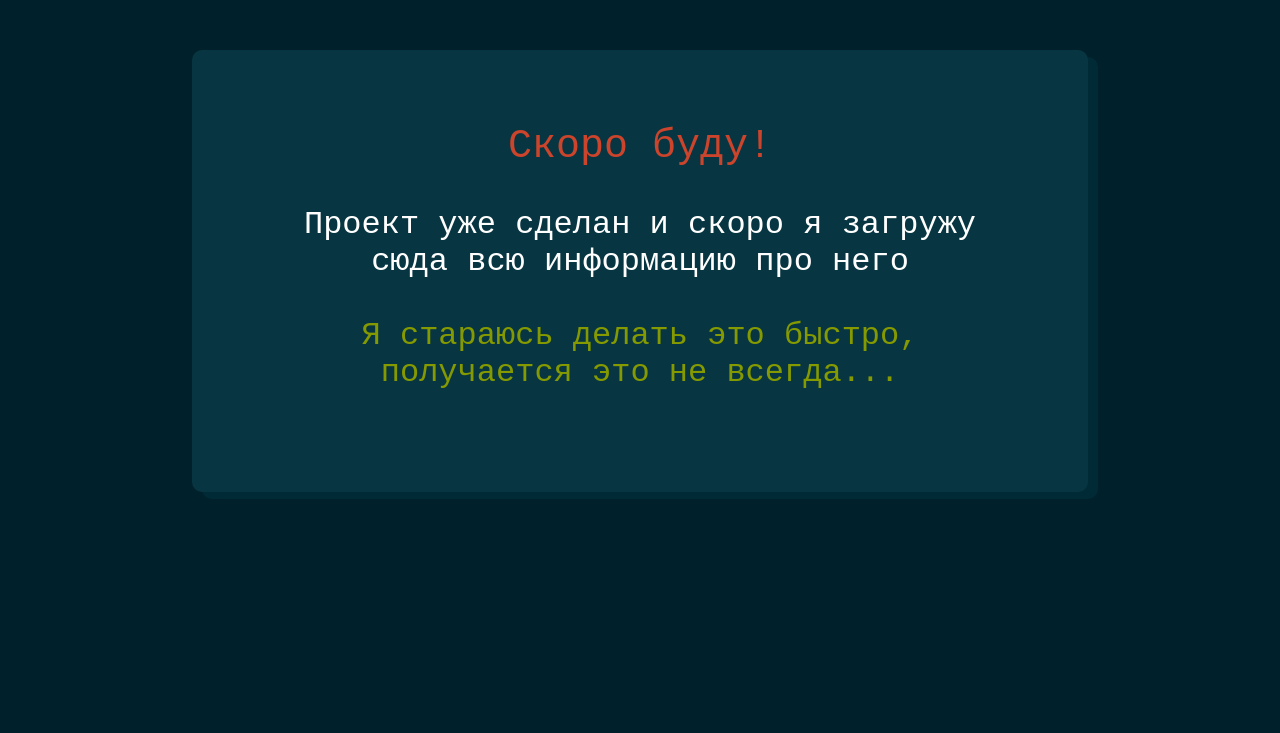
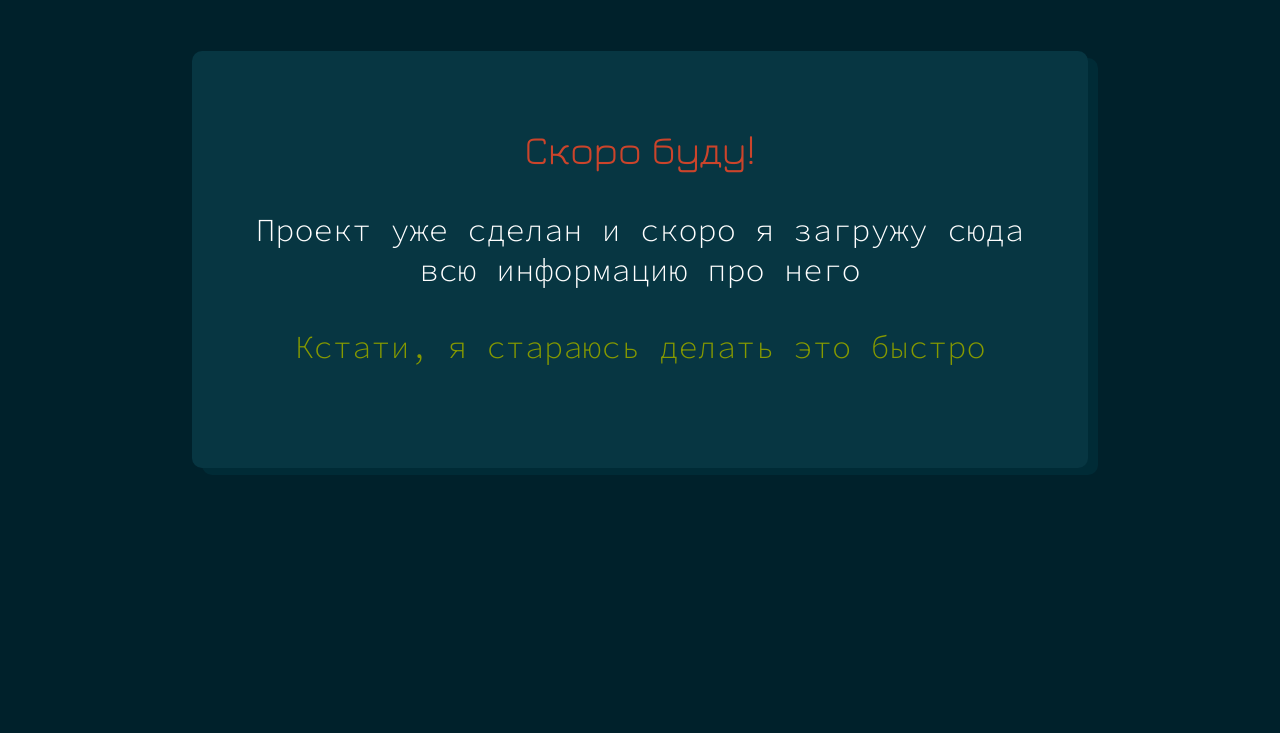
Before and after one commit to isoniazid/isoniazid.github.io, a plain HTML site: page coming_soon.html in a window 1280 px wide. Shown: the part 67-800 px from the top of the page. Drawn offline with Linux system fonts and the light colour scheme.

Commit message:
Add files via upload

```diff
--- a/coming_soon.html
+++ b/coming_soon.html
@@ -20,7 +20,7 @@
     <br>
     <center class ="font_cont">Проект уже сделан и скоро я загружу сюда всю информацию про него</center>
     <br>
-    <center class ="font_extra">Я стараюсь делать это быстро, получается это не всегда...
+    <center class ="font_extra">Кстати, я стараюсь делать это быстро
     </center>
     <br>
     </div>
--- a/css/styles.css
+++ b/css/styles.css
@@ -1,41 +1,97 @@
-A
-{
+/* source-code-pro-300 - latin_cyrillic */
+@font-face {
+    font-family: 'Source Code Pro SMALL';
+    font-style: normal;
+    font-weight: 300;
+    src: local(''),
+        url('../fonts/source-code-pro-v21-latin_cyrillic-300.woff2') format('woff2'),
+        /* Chrome 26+, Opera 23+, Firefox 39+ */
+        url('../fonts/source-code-pro-v21-latin_cyrillic-300.woff') format('woff');
+    /* Chrome 6+, Firefox 3.6+, IE 9+, Safari 5.1+ */
+}
+
+/* source-code-pro-regular - latin_cyrillic */
+@font-face {
+    font-family: 'Source Code Pro';
+    font-style: normal;
+    font-weight: 400;
+    src: local(''),
+        url('../fonts/source-code-pro-v21-latin_cyrillic-regular.woff2') format('woff2'),
+        /* Chrome 26+, Opera 23+, Firefox 39+ */
+        url('../fonts/source-code-pro-v21-latin_cyrillic-regular.woff') format('woff');
+    /* Chrome 6+, Firefox 3.6+, IE 9+, Safari 5.1+ */
+}
+
+/* jura-300 - latin_cyrillic */
+@font-face {
+    font-family: 'Jura-300';
+    font-style: normal;
+    font-weight: 300;
+    src: local(''),
+        url('../fonts/jura-v24-latin_cyrillic-300.woff2') format('woff2'),
+        /* Chrome 26+, Opera 23+, Firefox 39+ */
+        url('../fonts/jura-v24-latin_cyrillic-300.woff') format('woff');
+    /* Chrome 6+, Firefox 3.6+, IE 9+, Safari 5.1+ */
+}
+
+/* jura-regular - latin_cyrillic */
+@font-face {
+    font-family: 'Jura-400';
+    font-style: normal;
+    font-weight: 400;
+    src: local(''),
+        url('../fonts/jura-v24-latin_cyrillic-regular.woff2') format('woff2'),
+        /* Chrome 26+, Opera 23+, Firefox 39+ */
+        url('../fonts/jura-v24-latin_cyrillic-regular.woff') format('woff');
+    /* Chrome 6+, Firefox 3.6+, IE 9+, Safari 5.1+ */
+}
+
+/* jura-700 - latin_cyrillic */
+@font-face {
+    font-family: 'Jura-700';
+    font-style: normal;
+    font-weight: 700;
+    src: local(''),
+        url('../fonts/jura-v24-latin_cyrillic-700.woff2') format('woff2'),
+        /* Chrome 26+, Opera 23+, Firefox 39+ */
+        url('../fonts/jura-v24-latin_cyrillic-700.woff') format('woff');
+    /* Chrome 6+, Firefox 3.6+, IE 9+, Safari 5.1+ */
+}
+
+
+A {
     color: white;
     text-decoration: none;
 }
 
-A:hover
-{
+A:hover {
     text-decoration: none;
     /*color: #673AB7;*/
     color: #00BCD4;
 }
 
-.date
-{
+.date {
     color: #004151;
     text-align: right;
-font-size:10pt;
+    font-size: 10pt;
     margin-right: 5%;
     font-family: sans-serif;
 }
 
-.head
-{
+.head {
     box-shadow: 0px 1px 0px 0px #004151;
     font-size: 24pt;
     padding-top: 1%;
     padding-bottom: 1%;
     padding-left: 15px;
- font-family: sans-serif;
+    font-family: 'Jura-400', monospace;
     background: #073642;
 
     width: 100%;
 }
 
-.title
-{
- box-shadow: 0px 5px 0px 0px rgba(230,230,230,1);
+.title {
+    box-shadow: 0px 5px 0px 0px rgba(230, 230, 230, 1);
     border-radius: 10px;
     padding-top: 6px;
     padding-bottom: 5px;
@@ -46,14 +102,13 @@ font-family: sans-serif;
     width: 70%;
     left: 15%;
     right: 25%;
- margin:  auto;
+    margin: auto;
     font-size: 400%;
- font-family:'Open Sans', sans-serif;
+    font-family: 'Open Sans', sans-serif;
     height: 77px;
 }
 
-.bottom
-{
+.bottom {
     color: #004151;
     padding-top: 23px;
     padding-left: 5%;
@@ -65,13 +120,12 @@ font-family: sans-serif;
     width: 60%;
 }
 
-.cont
-{
+.cont {
     background: #073642;
     box-shadow: 10px 7px 0px 0px #002b36;
     border-radius: 10px;
     font-size: 200%;
- font-family:'Arial', sans-serif;
+    font-family: 'Arial', sans-serif;
     /*padding-top: 5%;*/
     padding-left: 5%;
     padding-right: 5%;
@@ -82,35 +136,31 @@ font-family: sans-serif;
     width: 60%;
 }
 
-.font_title
-{
+.font_title {
     color: #cb442b;
     font-size: 30pt;
- font-family: 'Courier New', Courier, monospace;
+    font-family: 'Jura-400', monospace;
 }
 
-.font_cont
-{
+.font_cont {
     color: white;
     font-size: 24pt;
- font-family: 'Courier New', Courier, monospace;
+    font-weight: 300;
+    font-family: 'Source Code Pro SMALL', monospace;
 }
 
-.font_cont_smaller
-{
+.font_cont_smaller {
     color: white;
     font-size: 18pt;
- font-family: 'Courier New', Courier, monospace;
+    font-family: 'Source Code Pro SMALL', monospace;
 }
 
-.font_extra
-{
+.font_extra {
     color: #859900;
     font-size: 24pt;
- font-family: 'Courier New', Courier, monospace;
+    font-family: 'Source Code Pro SMALL', monospace;
 }
 
-.trans
-{
+.trans {
     transition: 0.7s;
 }
```
Also changed, not shown: index.html (+15 -2 lines), lapsherezka.html (+1 -1 lines), navigating_system.html (added, +72 -0 lines), fonts/jura-v24-latin_cyrillic-300.woff (added), fonts/jura-v24-latin_cyrillic-300.woff2 (added), fonts/jura-v24-latin_cyrillic-700.woff (added), fonts/jura-v24-latin_cyrillic-700.woff2 (added), fonts/jura-v24-latin_cyrillic-regular.woff (added), fonts/jura-v24-latin_cyrillic-regular.woff2 (added), fonts/source-code-pro-v21-latin_cyrillic-300.woff (added), fonts/source-code-pro-v21-latin_cyrillic-300.woff2 (added), fonts/source-code-pro-v21-latin_cyrillic-regular.woff (added), fonts/source-code-pro-v21-latin_cyrillic-regular.woff2 (added), img/lapsherezka.PNG (added), 2 more files, 1 other file. Lines whose indentation alone changed are shown as unchanged.
